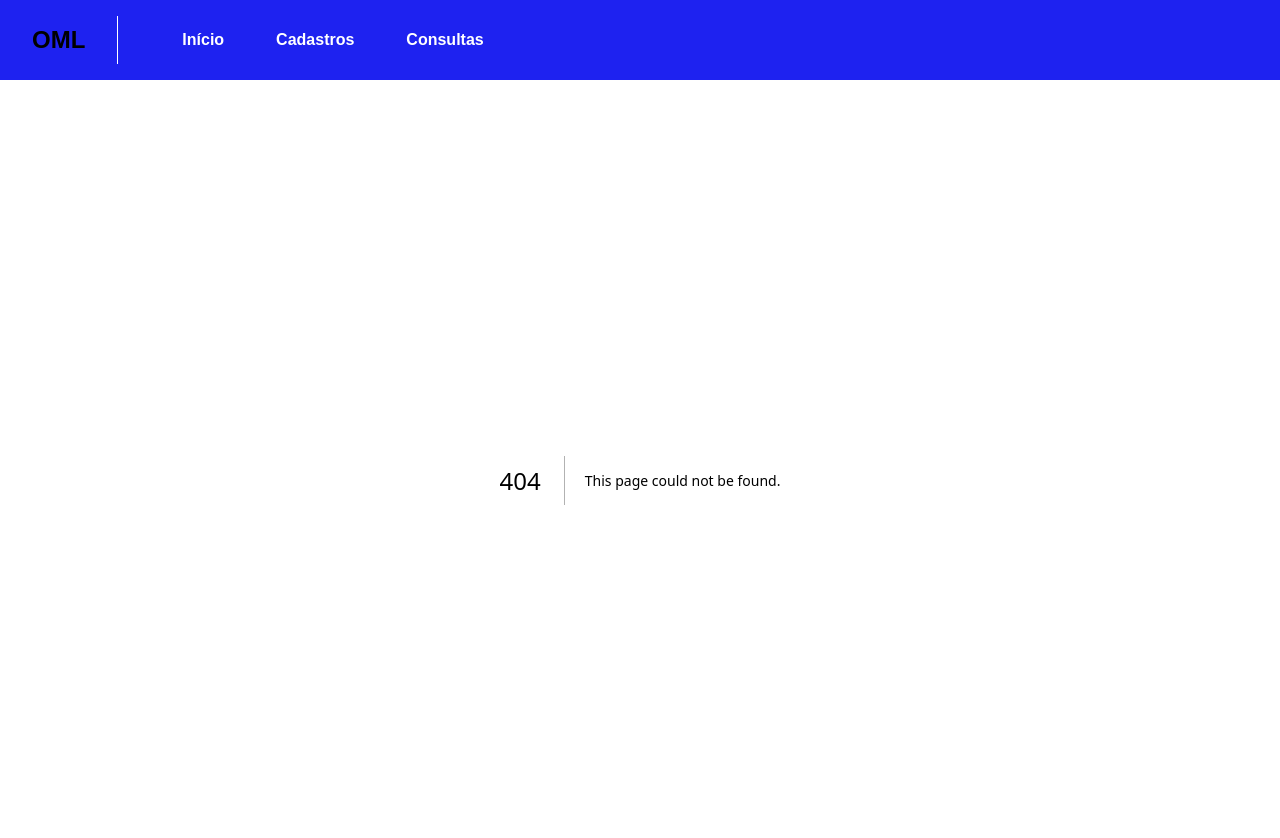
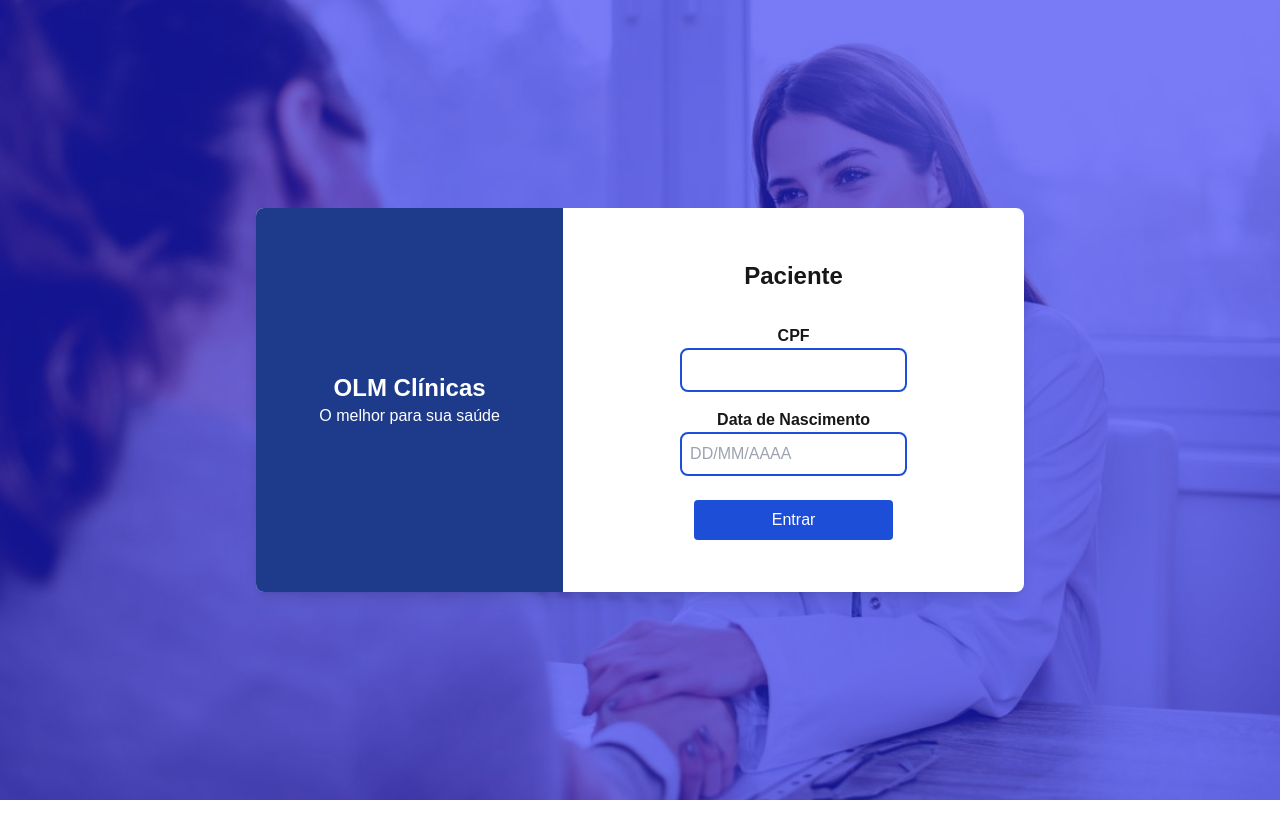
Before and after one commit to joaovitormgv/OML-Clinica-frontend, a Next.js app: page /pages/login/paciente in a window 1280 px wide. Before the commit this address had no page. Shown: the top 838 px of the page. After the commit the page ends 800 px from the top, so only its background shows below. Built offline with nearby package versions, Linux system fonts and the light colour scheme.

Commit message:
feat: add UserLoginPage

```diff
--- a/src/app/components/navbarwrapper/layout.tsx
+++ b/src/app/components/navbarwrapper/layout.tsx
@@ -4,7 +4,9 @@ import NavBar from "../navbar/index";
 import { usePathname } from "next/navigation";
 
 export default function NavBarWrapper() {
-    const pathname = usePathname();
+  const pathname = usePathname();
 
-    return (pathname !== "/pages/cargo" ? <NavBar /> : null);
+  return pathname !== "/pages/cargo" && pathname !== "/pages/login/paciente" ? (
+    <NavBar />
+  ) : null;
 }
--- /dev/null
+++ b/src/app/pages/login/paciente/page.tsx
@@ -0,0 +1,41 @@
+"use client";
+import React from "react";
+
+const UserLoginPage = () => {
+  return (
+    <div className="bg-[url('/assets/fundo.jpg')] bg-cover bg-center min-h-screen flex justify-center items-center">
+      {/* Overlay */}
+      <div className="absolute inset-0 bg-customBlue opacity-60"></div>
+
+      {/* Central Block */}
+      <div className="relative w-3/5 h-96 bg-white shadow-lg rounded-lg flex">
+        {/* Left side (2/5) */}
+        <div className="w-2/5 bg-blue-900 text-white flex flex-col justify-center items-center rounded-l-lg">
+          <h1 className="text-2xl font-bold">OLM Clínicas</h1>
+          <h3>O melhor para sua saúde</h3>
+        </div>
+
+        {/* Right side (3/5) */}
+        <div className="w-3/5 p-8 flex flex-col justify-center items-center">
+          <h1 className="font-bold mb-8 text-2xl">Paciente</h1>
+          <label className="font-semibold">CPF</label>
+          <input
+            type="text"
+            className="mb-4 px-2 py-2 border-2 border-blue-700 rounded-lg focus:outline-none focus:border-blue-700 "
+          />
+          <label className="font-semibold">Data de Nascimento</label>
+          <input
+            type="text"
+            placeholder="DD/MM/AAAA"
+            className="mb-6 px-2 py-2 border-2 border-blue-700 rounded-lg focus:outline-none focus:border-blue-700 "
+          />
+          <button className=" bg-blue-700 text-white py-2 px-8 w-2/4 rounded hover:bg-blue-600">
+            Entrar
+          </button>
+        </div>
+      </div>
+    </div>
+  );
+};
+
+export default UserLoginPage;
```
